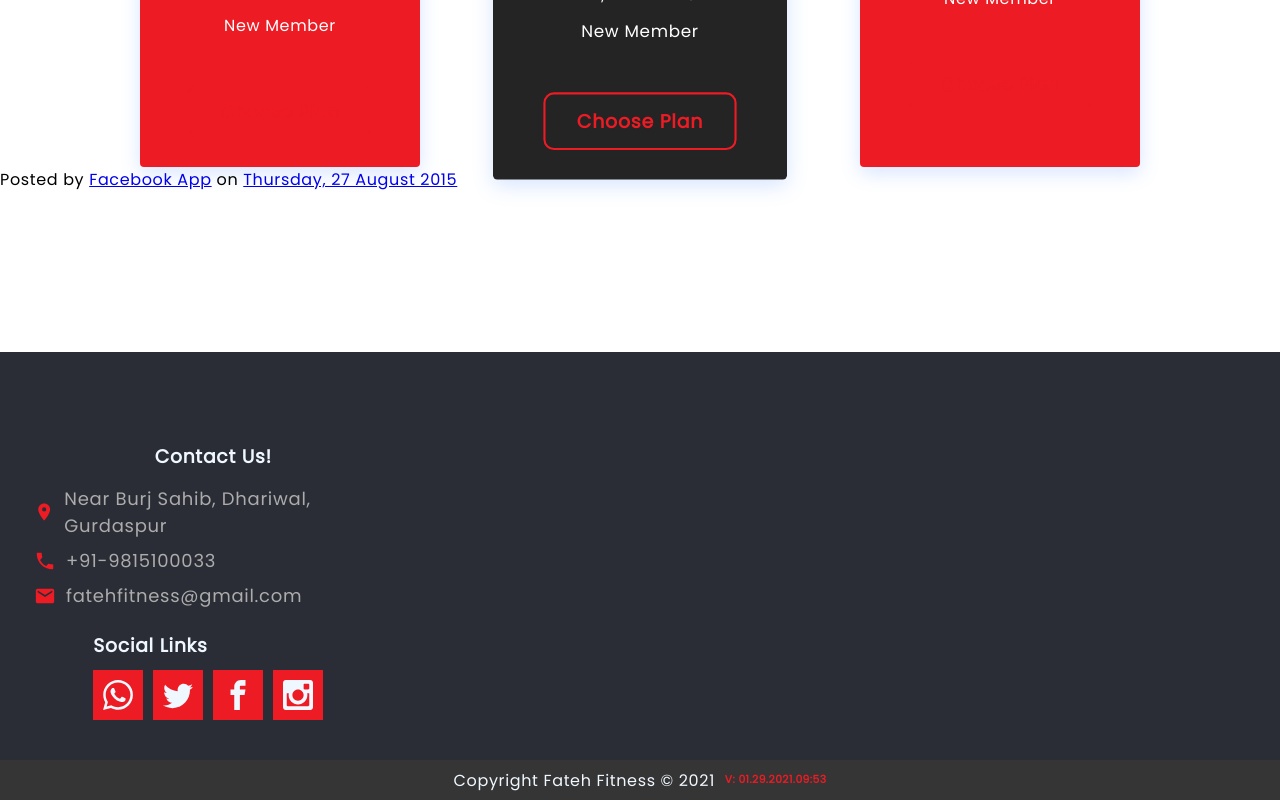
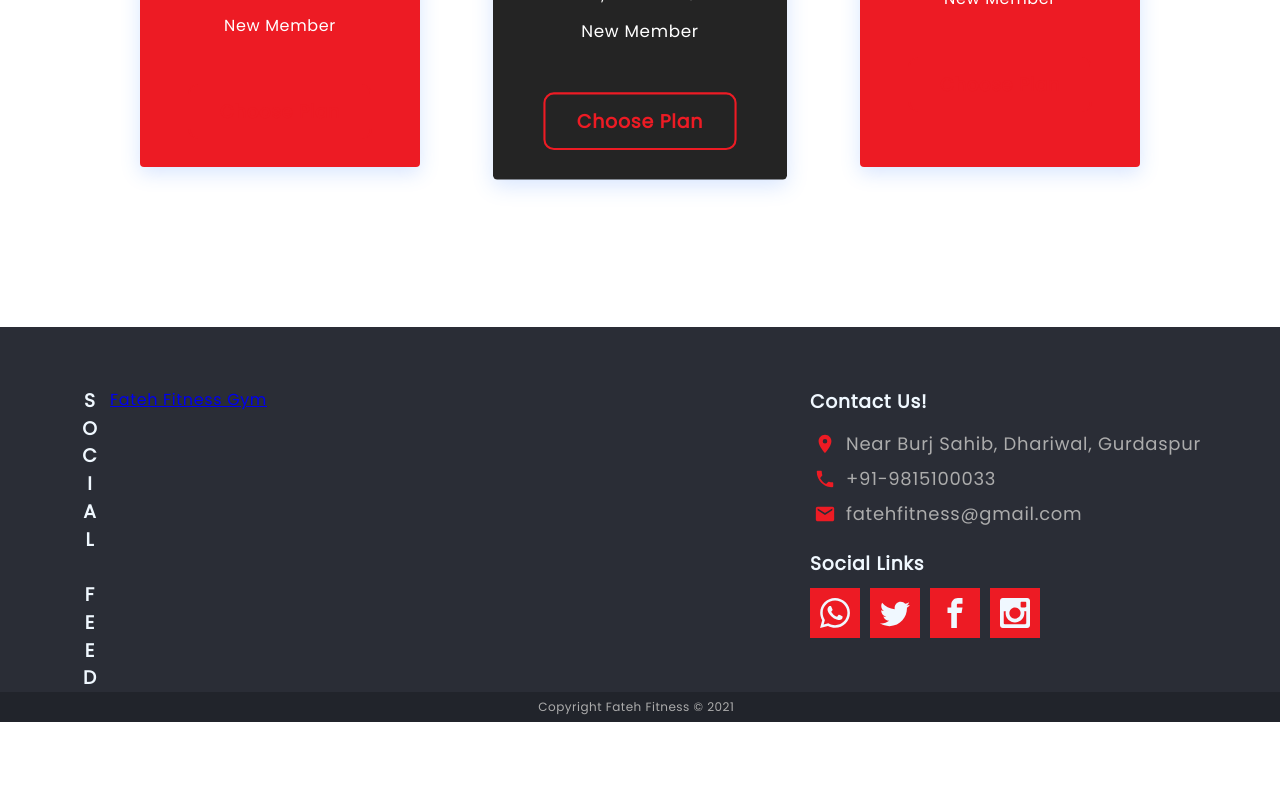
Before and after one commit to SimranDev/fateh-fitness-gym, a React (Create React App) app: page / in a window 1280 px wide. Shown: the part 1810-2610 px from the top of the page. After the commit the page ends 2532 px from the top, so only its background shows below. Built offline with nearby package versions, Linux system fonts and the light colour scheme.

Commit message:
facebook feed added

```diff
--- a/src/App.js
+++ b/src/App.js
@@ -16,7 +16,7 @@ function App() {
           <CarouselSlider />
           <ServicesSection />
           <Pricing />
-          <Footer id="footer" />
+          <Footer/>
         </Route>
         <Route path="/SignUp">
           <SignUp />
--- a/src/components/Footer/Footer.css
+++ b/src/components/Footer/Footer.css
@@ -3,6 +3,32 @@
   background-color: #2a2d36;
   color: aliceblue;
   padding-top: 60px;
+}
+
+.social-container{
+
+    display: flex;
+    flex-direction: row;
+    justify-content: center;}
+
+.social-section{
+margin: 0px 50px;
+}
+
+.fb-section{
+  width: 600px;
+  margin: 0px 50px 20px 6px;
+
+}
+
+.fb-feed-txt{
+writing-mode: vertical-lr;
+text-orientation: upright;
+margin-left: 50px;
+}
+
+.social-links{
+  width: 100%;
 }
 
 .list-items {
@@ -33,11 +59,6 @@
   border: 1px solid red;
 }
 
-.grids {
-  display: flex;
-  align-items: center;
-  padding: 30px;
-}
 
 .social-block-section {
   display: flex;
@@ -59,8 +80,40 @@
   width: 30px;
 }
 
-@media screen and (max-width: 412px) {
-  .grids {
-    align-items: flex-start;
-  }
+.flex-row{
+  display: flex;
+  flex-direction: row;
 }
+
+.footer-feet{
+  display: flex;
+  flex-direction: row;
+  height: 30px;
+  background-color: #21242b;
+  align-items: center;
+  justify-content: center;
+}
+
+
+
+@media screen and (max-width: 999px) {
+.social-container{
+  flex-direction: column;
+}
+
+.m-top{
+margin: 30px 0px;
+}
+}
+
+@media screen and (max-width: 500px) {
+
+.fb-feed-txt{
+margin-left: 10px;
+ }
+
+.fb-section{
+  margin: 0px 20px 10px 4px;
+
+ }
+}
--- a/src/components/Footer/Footer.js
+++ b/src/components/Footer/Footer.js
@@ -1,26 +1,43 @@
-import { Grid } from "@material-ui/core";
 import "./Footer.css";
 import { MdLocationOn, MdLocalPhone, MdEmail } from "react-icons/md";
 import { ImWhatsapp, ImTwitter, ImFacebook, ImInstagram } from "react-icons/im";
 
 const Footer = () => {
-  // const whatsAppURL = "https://wa.me";
-
   const openWhatsApp = (whatsAppURL) => {
     window.open(whatsAppURL);
   };
 
   return (
-    <div className="parent-container">
-      <Grid container>
-        <Grid
-          container
-          xs={12}
-          sm={4}
-          direction="column"
-          justify="flex-start"
-          className="grids"
+    <div className="parent-container" id="footer">
+      <div className="social-container">
+        <div className="flex-row">
+          <h3 className="fb-feed-txt">SOCIAL FEED</h3>
+          <div className="fb-section">
+            <div
+              class="fb-page"
+              data-href="https://www.facebook.com/fatehfitnessgym5"
+              data-tabs="timeline"
+              data-width="500"
+              data-height="400"
+              data-small-header="true"
+              data-adapt-container-width="true"
+              data-hide-cover="true"
+              data-show-facepile="false"
             >
+              <blockquote
+                cite="https://www.facebook.com/fatehfitnessgym5"
+                class="fb-xfbml-parse-ignore"
+              >
+                <a href="https://www.facebook.com/fatehfitnessgym5">
+                  Fateh Fitness Gym
+                </a>
+              </blockquote>
+            </div>
+          </div>
+        </div>
+
+        <div className="social-section">
+          <div className="m-top">
             <h3>Contact Us!</h3>
             <ul className="list-items">
               <li>
@@ -36,7 +53,8 @@ const Footer = () => {
                 fatehfitness@gmail.com
               </li>
             </ul>
-          <Grid>
+          </div>
+          <div className="social-links m-top">
             <h3>Social Links</h3>
             <div className="social-block-section">
               <div className="social-block">
@@ -50,28 +68,39 @@ const Footer = () => {
                 />
               </div>
               <div className="social-block">
-                <ImTwitter className="social-ic" />
+                <ImTwitter
+                  className="social-ic"
+                  onClick={() =>
+                    openWhatsApp("https://twitter.com/fatehfitnessgym")
+                  }
+                />
               </div>
               <div className="social-block">
-                <ImFacebook className="social-ic" />
+                <ImFacebook
+                  className="social-ic"
+                  onClick={() =>
+                    openWhatsApp("https://www.facebook.com/fatehfitnessgym5")
+                  }
+                />
               </div>
               <div className="social-block">
-                <ImInstagram className="social-ic" />
+                <ImInstagram
+                  className="social-ic"
+                  onClick={() =>
+                    openWhatsApp("https://www.instagram.com/fatehfitnessgym/")
+                  }
+                />
               </div>
             </div>
-          </Grid>
-        </Grid>
-      </Grid>
-      <Grid
-        container
-        style={{ backgroundColor: "#353535", height: "40px" }}
-        justify="center"
-        alignItems="center"
-      >
-        <p>Copyright Fateh Fitness © 2021&nbsp;&nbsp;</p>
+          </div>
+        </div>
+      </div>
 
-        <h6 style={{ color: "var(--primary)" }}>V: 01.29.2021.09:53</h6>
-      </Grid>
+      <div className="footer-feet">
+        <p style={{ color: "var(--primaryDarkGreyFont)", fontSize: "12px" }}>
+          Copyright Fateh Fitness © 2021&nbsp;&nbsp;
+        </p>
+      </div>
     </div>
   );
 };
--- a/src/components/Navbar.js
+++ b/src/components/Navbar.js
@@ -94,10 +94,10 @@ const Navbar = () => {
               </Link>
             </li>
           </ScrollIntoView>
-          <ScrollIntoView selector="#pricing">
+          <ScrollIntoView selector="#footer">
             <li className="nav-item">
               <Link className="nav-links" to="/">
-                Contact Us
+                Social Feed
               </Link>
             </li>
           </ScrollIntoView>
--- a/src/components/Pricing/Pricing.js
+++ b/src/components/Pricing/Pricing.js
@@ -9,7 +9,7 @@ import { Link } from "react-router-dom";
 const Pricing = () => {
   return (
     <div id="pricing">
-      <div className="pricing__section" id="fb-root">
+      <div className="pricing__section">
         <div className="pricing__wrapper">
           <h1 className="pricing__heading">MEMBERSHIPS</h1>
           <div className="pricing__container">
@@ -74,24 +74,7 @@ const Pricing = () => {
             </Link>
           </div>
         </div>
-        <div
-          class="fb-post"
-          data-href="https://www.facebook.com/20531316728/posts/10154009990506729/"
-          data-width="500"
-          data-show-text="true"
-        >
-          <blockquote
-            cite="https://www.facebook.com/20531316728/posts/10154009990506729/"
-            class="fb-xfbml-parse-ignore"
-          >
-            Posted by{" "}
-            <a href="https://www.facebook.com/facebookapp/">Facebook App</a>{" "}
-            on&nbsp;
-            <a href="https://www.facebook.com/20531316728/posts/10154009990506729/">
-              Thursday, 27 August 2015
-            </a>
-          </blockquote>
-        </div>
+
       </div>
     </div>
   );
--- a/src/components/ServicesSection.js
+++ b/src/components/ServicesSection.js
@@ -17,7 +17,7 @@ const ServicesSection = () => {
     <div>
       <div className="service-parent-container" id="services">
         <h1 className="heading">SERVICES WE OFFER</h1>
-        <Grid container justify="center">
+        <Grid container justify="center" >
           <Grid item xs={12} sm={6} md={3}>
             <div className="service-container">
               <div
--- a/src/index.js
+++ b/src/index.js
@@ -11,8 +11,9 @@ ReactDOM.render(
         defer
         crossorigin="anonymous"
         src="https://connect.facebook.net/en_GB/sdk.js#xfbml=1&version=v10.0"
-        nonce="NXDedhPi"
-      ></script>
+        nonce="7H3JUWJy"
+      >
+        </script>
     </Helmet>
     <App />
   </React.StrictMode>,
```
Also changed, not shown: 1 other file (tests, documents, lock files or other folders). Lines whose indentation alone changed are shown as unchanged.
